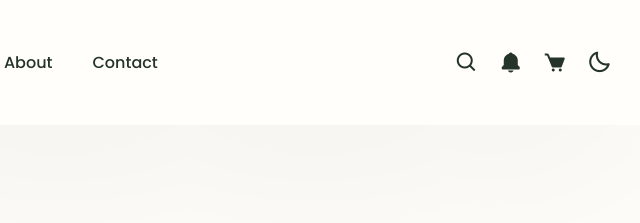
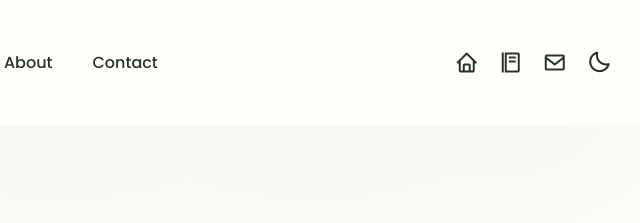
Before and after one commit to Jegzy14/sweet-moment, a plain HTML site: page terms.html in a window 1280 px wide. Shown: the top 223 px of the page, 617-1257 px from the left. Drawn offline with nearby package versions, Linux system fonts and the light colour scheme.

Commit message:
Update terms.html

```diff
--- a/terms.html
+++ b/terms.html
@@ -33,9 +33,9 @@
         </ul>
 
         <div class="header-icons">
-            <a href="#"><i class="bx bx-search"></i></a>
-            <a href="#"><i class='bx bxs-bell'></i></a>
-            <a href="#"><i class='bx bxs-cart'></i></a>
+            <a href="index.html"><i class="bx bx-home"></i></a>
+            <a href="menu.html"><i class='bx bx-food-menu'></i></a>
+            <a href="contact.html"><i class='bx bx-envelope'></i></a>
             <div class="bx bx-menu" id="menu-icon"></div>
 
             <!-----------------Dark Mode--------------------->
```
